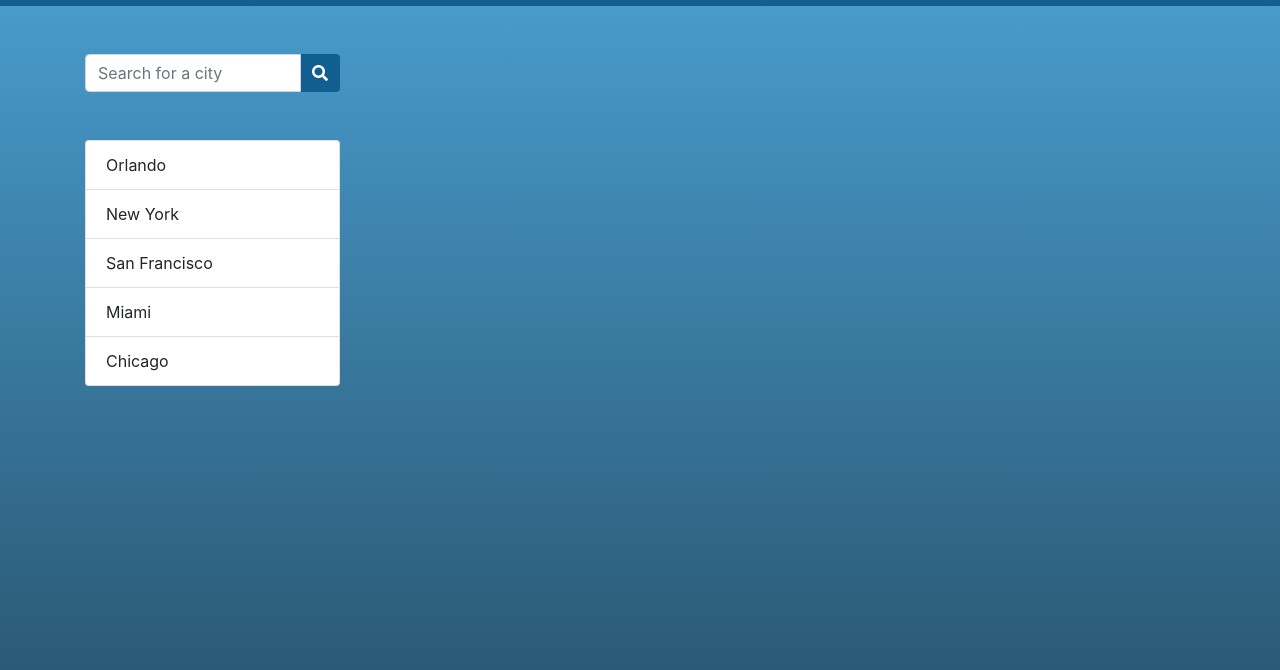
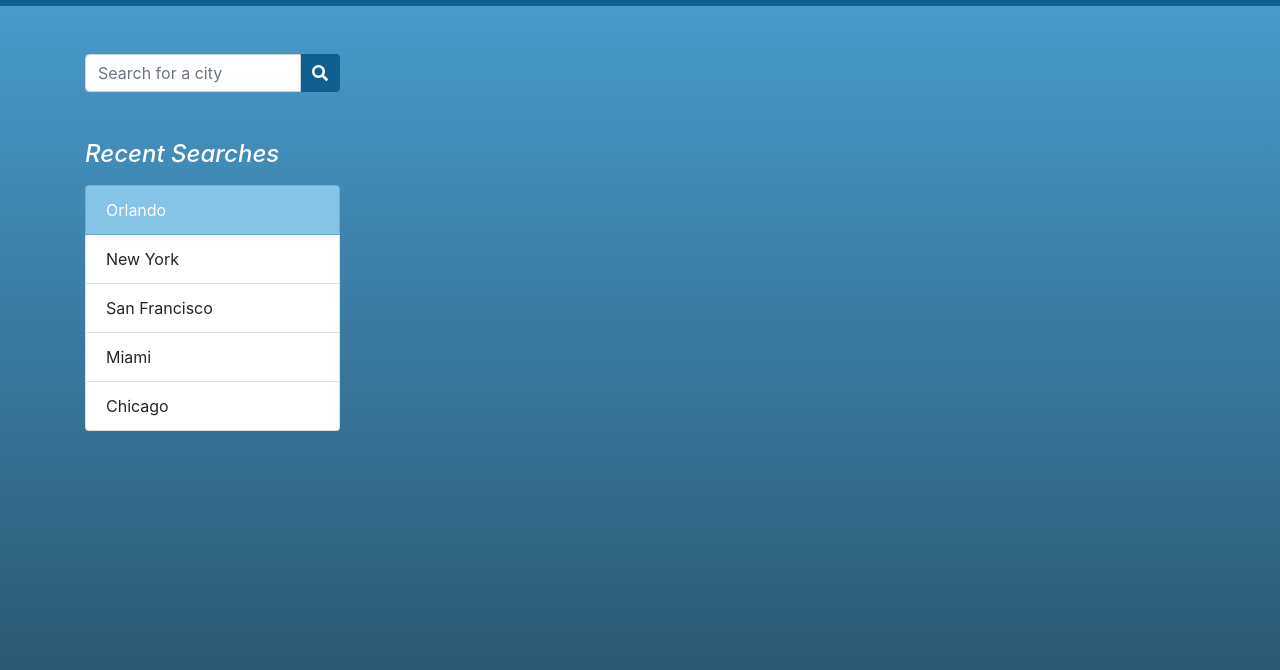
Before and after one commit to yarocruz/weather-dashboard, a plain HTML site: page index.html in a window 1280 px wide. In both pictures the pointer is over the item "Orlando". Shown: the part 74-744 px from the top of the page. Drawn offline with nearby package versions, Linux system fonts and the light colour scheme.

Commit message:
added recent search heading and styled list-group-items with hover states

```diff
--- a/assets/css/main.css
+++ b/assets/css/main.css
@@ -42,6 +42,12 @@ ul .list-group-item {
 	text-transform: capitalize;
 }
 
+ul .list-group-item:hover {
+	cursor: pointer;
+	background-color: #85c3e7;
+	color: white;
+}
+
 i.today {
 	margin: 10px auto;
 	font-size: 60px;
--- a/index.html
+++ b/index.html
@@ -36,7 +36,9 @@
                     </div>
                 </div>
 
-                <ul class="list-group mt-5"></ul>
+                <h4 class="mt-5"><em>Recent Searches</em></h4>
+
+                <ul class="list-group mt-3"></ul>
 
             </div>
 
```
